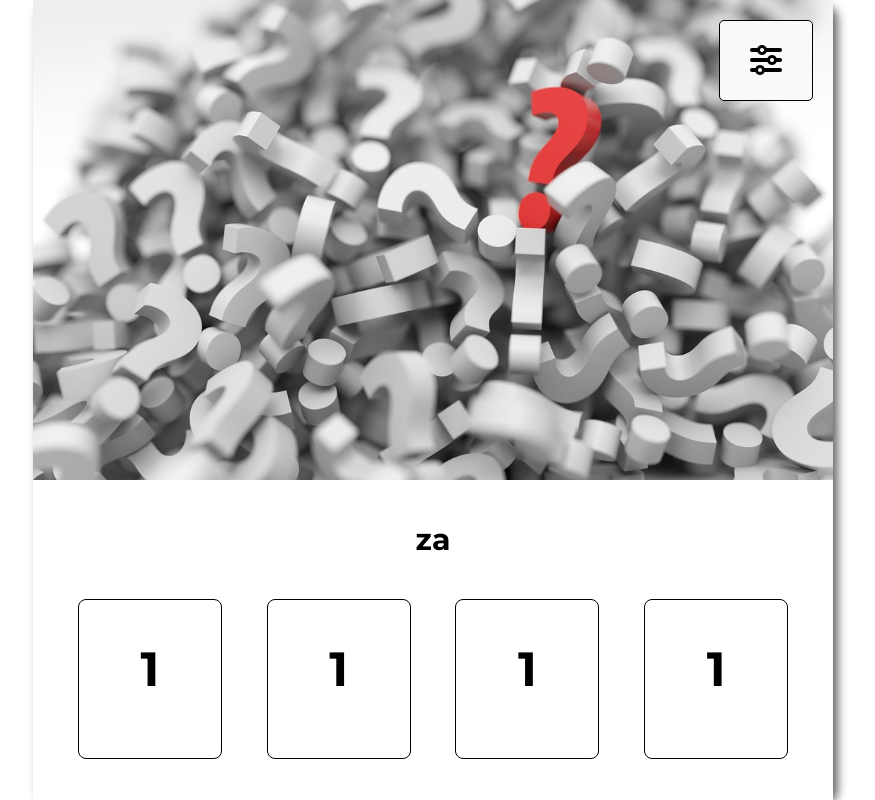
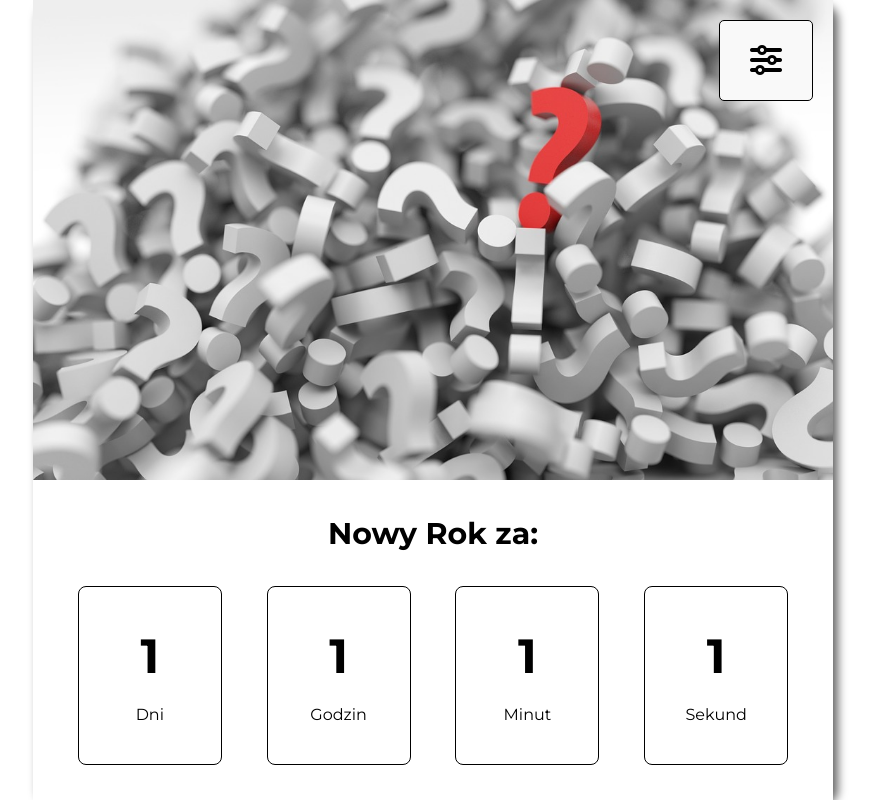
Before and after one commit to PawDah/Your-Data, a plain HTML site: page index.html in a window 1280 px wide. Shown: the whole page, without its empty margins (207-1082 px from the left). Drawn offline with Linux system fonts and the light colour scheme.

Commit message:
changed classes

```diff
--- a/index.html
+++ b/index.html
@@ -47,25 +47,25 @@
         </div>
         <div class="time-section">
             <h3>
-                <span class="event"></span>
-                za
+                <span class="event">Nowy Rok</span>
+                za:
             </h3>
             <div class="time-cards">
                 <div class="card">
                     <p class="days-count number">1</p>
-                    <p class="card-title"></p>
+                    <p class="card-title">Dni</p>
                 </div>
                 <div class="card">
                     <p class="-count-hours number">1</p>
-                    <p class="card-title"></p>
+                    <p class="card-title">Godzin</p>
                 </div>
                 <div class="card">
                     <p class="days-minutes number">1</p>
-                    <p class="card-title"></p>
+                    <p class="card-title">Minut</p>
                 </div>
                 <div class="card">
                     <p class="days-seconds number">1</p>
-                    <p class="card-title"></p>
+                    <p class="card-title">Sekund</p>
                 </div>
 
             </div>
```
